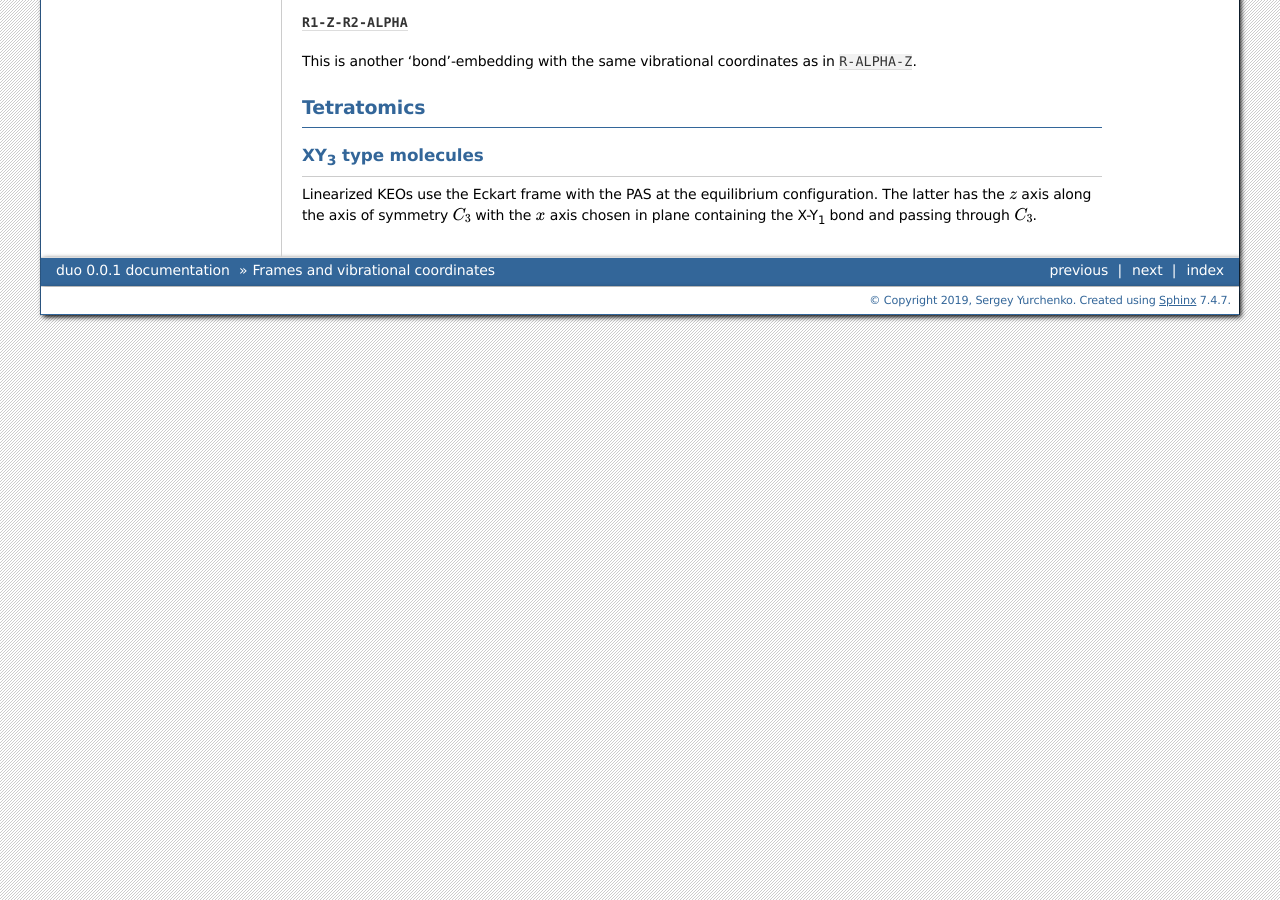
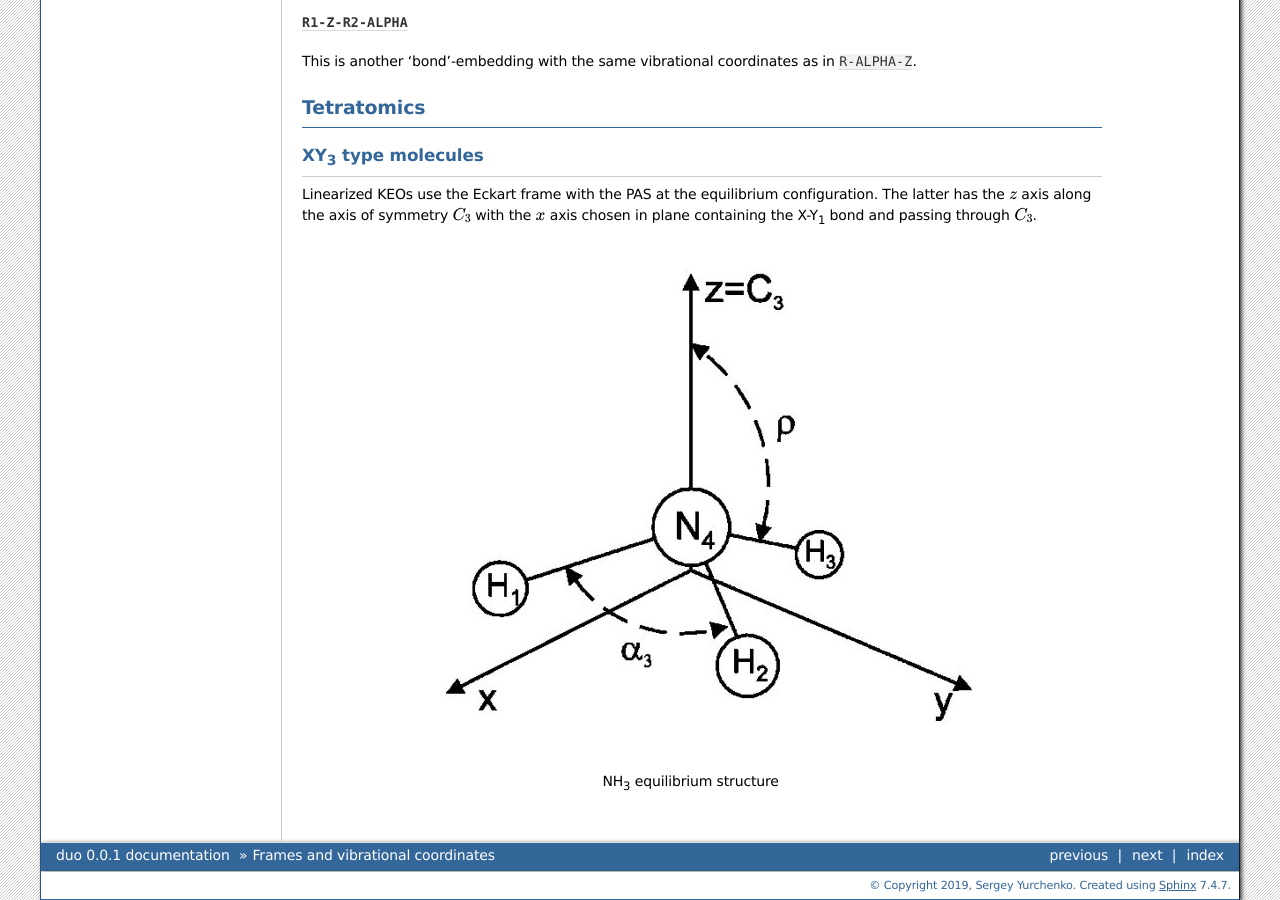
Before and after one commit to Trovemaster/TROVE, a Sphinx documentation site: the page built from docs/source/frames.rst, in a window 1280 px wide and 900 px high, scrolled down 1818 px. Built offline with Sphinx 7.4.7, drawn with Linux system fonts in a browser that asks for light colours; formulas are drawn with MathJax 3.

Commit message:
figure NH3

```diff
--- a/docs/source/frames.rst
+++ b/docs/source/frames.rst
@@ -103,3 +103,8 @@
 ---------------------------
 
 Linearized KEOs use the Eckart frame with the PAS at the equilibrium configuration. The latter has the :math:`z` axis along the axis of symmetry :math:`C_3` with the :math:`x` axis chosen in plane containing the X-Y\ :sub:`1` bond and passing through :math:`C_3`.
+
+.. figure:: img/NH3.jpg
+   :alt: reStructuredText, NH3 equilibrium structure
+
+   NH\ :sub:`3` equilibrium structure
--- a/docs/source/index.rst
+++ b/docs/source/index.rst
@@ -21,10 +21,6 @@ Welcome to TROVE's documentation!
    license
 
 
-Table of Contents
-=================
-
-.. contents:: Table of Contents
 
 News
 ====
```
Also changed, not shown: docs/source/img/NH3.jpg (added).
